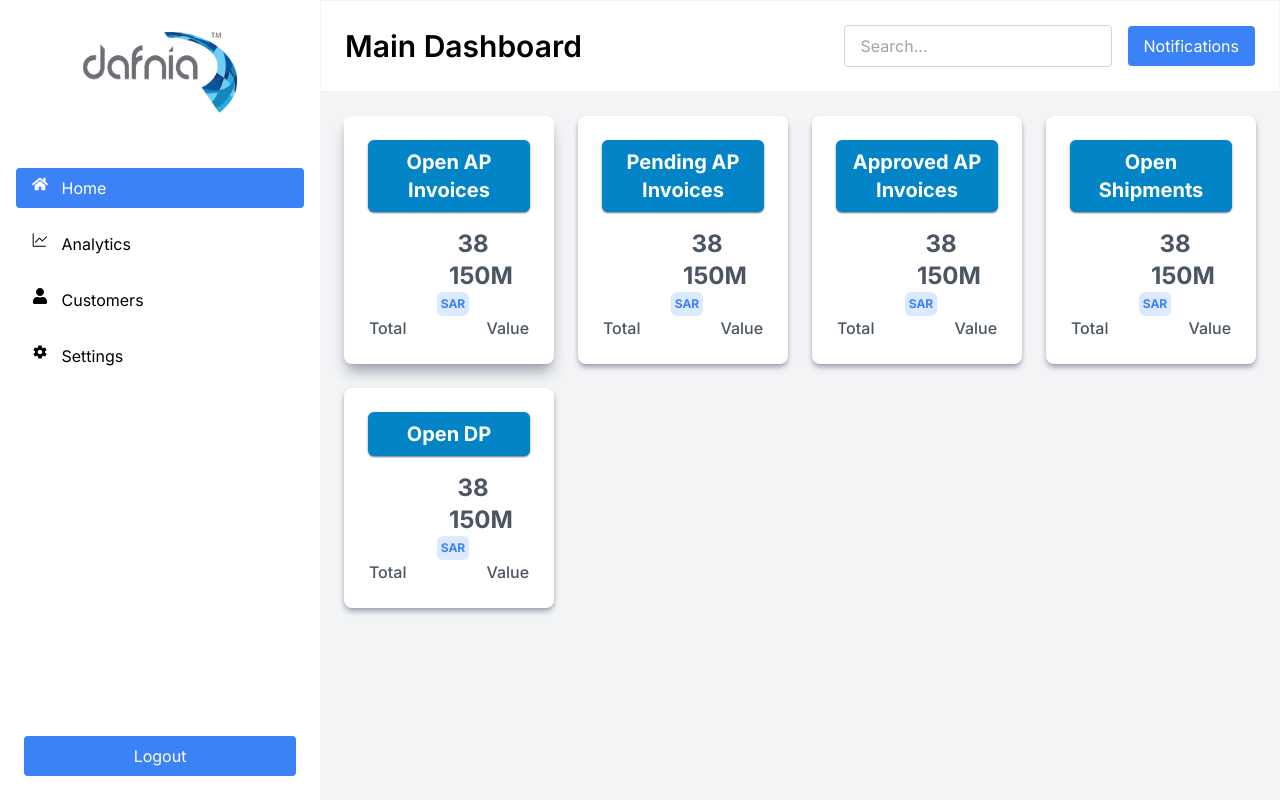
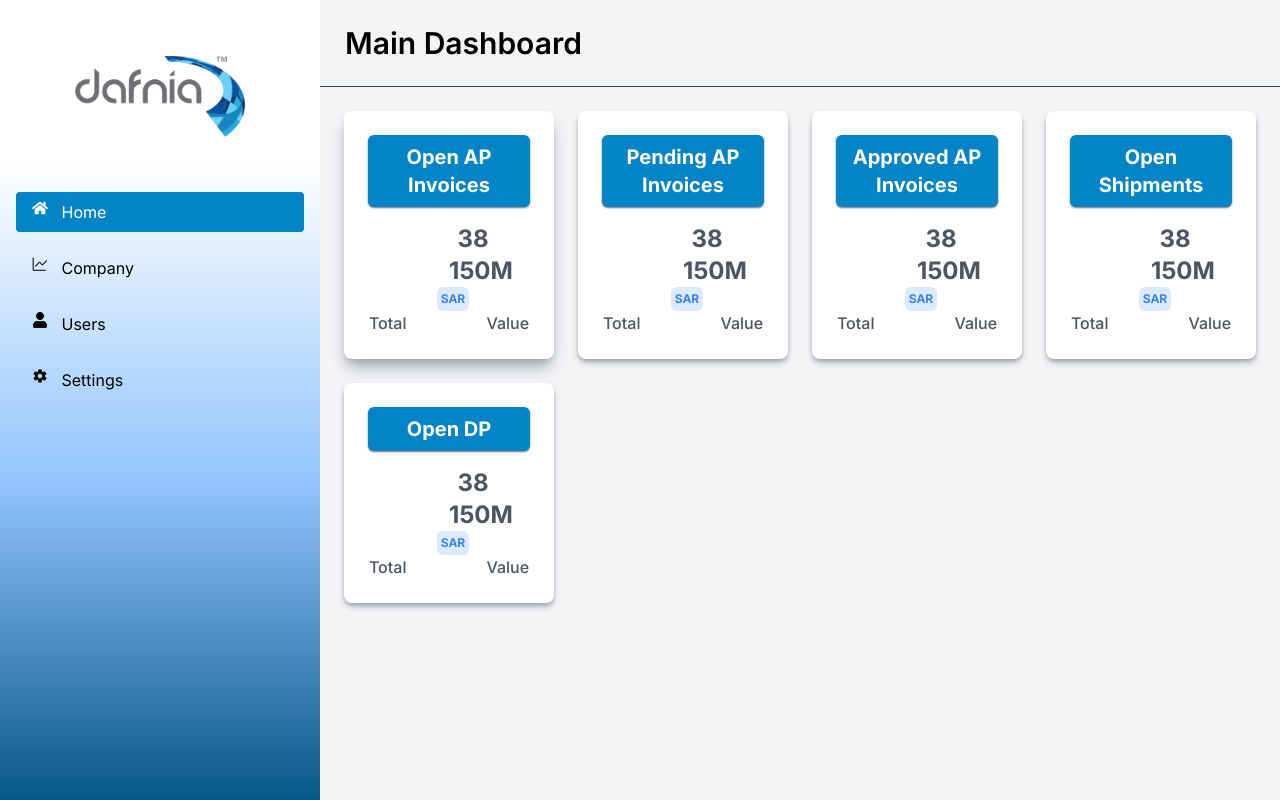
Before and after one commit to haseebx16/dafnia, a Next.js app: page /dashboard in a window 1280 px wide. Built offline with nearby package versions, Linux system fonts and the light colour scheme.

Commit message:
dashboard

```diff
--- a/app/dashboard/page.js
+++ b/app/dashboard/page.js
@@ -12,47 +12,39 @@ import { LiaCashRegisterSolid } from "react-icons/lia";
 export default function page() {
   return (
     <div className="flex min-h-screen">
-      <aside className="w-80 bg-white text-white flex flex-col">
+      <aside className="w-80 bg-white text-white flex flex-col bg-gradient-to-b from-white from-20% via-blue-300 to-sky-800">
         <div className='flex justify-center items-center'>
-          <img src="/logo-dafnia.png" className='w-40 h-36'/>
+          <img src="/logo-dafnia.png" className='w-auto h-36 mt-6'/>
         </div>
         <nav className="flex-1 px-4 mt-6 space-y-4">
-          <a href="#" className="flex py-2 px-4 rounded transition duration-200 bg-blue-500 text-white">
+          <a href="#" className="flex py-2 px-4 rounded transition duration-200 bg-sky-600 text-white">
             <FaHome />&nbsp;&nbsp;{" "}Home
           </a>
-          <a href="#" className="flex py-2 px-4 text-black  rounded  transition duration-200 hover:bg-blue-500 hover:text-white">
-            <GoGraph/>&nbsp;&nbsp;{" "}Analytics
+          <a href="#" className="flex py-2 px-4 text-black  rounded  transition duration-200 hover:bg-sky-600 hover:text-white">
+            <GoGraph/>&nbsp;&nbsp;{" "}Company
           </a>
-          <a href="#" className="flex py-2 px-4 text-black  rounded transition duration-200 hover:bg-blue-500 hover:text-white">
-            <FaUser/> &nbsp;&nbsp;{" "}Customers
+          <a href="#" className="flex py-2 px-4 text-black  rounded transition duration-200 hover:bg-sky-600 hover:text-white">
+            <FaUser/> &nbsp;&nbsp;{" "}Users
           </a>
-          <a href="#" className="flex py-2 px-4 text-black  rounded transition duration-200 hover:bg-blue-500 hover:text-white">
+          <a href="#" className="flex py-2 px-4 text-black  rounded transition duration-200 hover:bg-sky-600 hover:text-white">
             <IoMdSettings/>&nbsp;&nbsp;{" "}Settings
           </a>
         </nav>
         <div className="p-6">
           <Link href="/">
-            <button className="w-full px-4 py-2 bg-blue-500 text-white rounded hover:bg-blue-600">
+            {/* <button className="w-full px-4 py-2 bg-sky-700 text-white rounded hover:bg-sky-600">
               Logout
-            </button>
+            </button> */}
           </Link>
         </div>
       </aside>
 
       <div className="flex-1 flex flex-col">
-        <header className="flex items-center justify-between p-6 bg-white border border-gray-100">
+        <header className="flex items-center justify-between p-6 bg-gray-100 border border-gray-100">
           <h1 className="text-3xl font-semibold">Main Dashboard</h1>
-          <div className="flex items-center space-x-4">
-            <input
-              type="text"
-              placeholder="Search..."
-              className="px-4 py-2 rounded border border-gray-300 focus:outline-none focus:ring-2 focus:ring-blue-500"
-            />
-            <button className="px-4 py-2 bg-blue-500 text-white rounded hover:bg-blue-600">
-              Notifications
-            </button>
-          </div>
+
         </header>
+          <hr className=" border-gray-700 w-full"/>
 
         <main className="flex-1 p-6 bg-gray-100">
           <div className="grid grid-cols-1 md:grid-cols-2 xl:grid-cols-4 gap-6">
```
